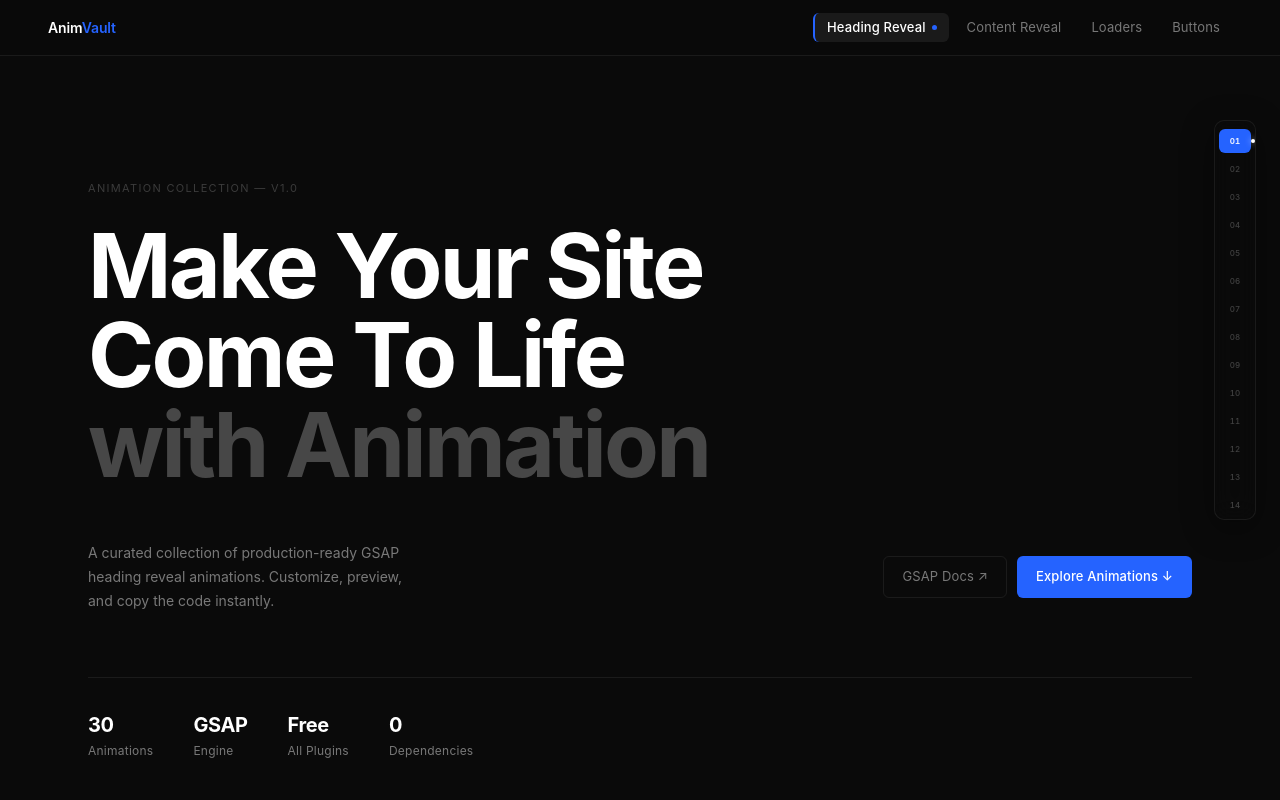
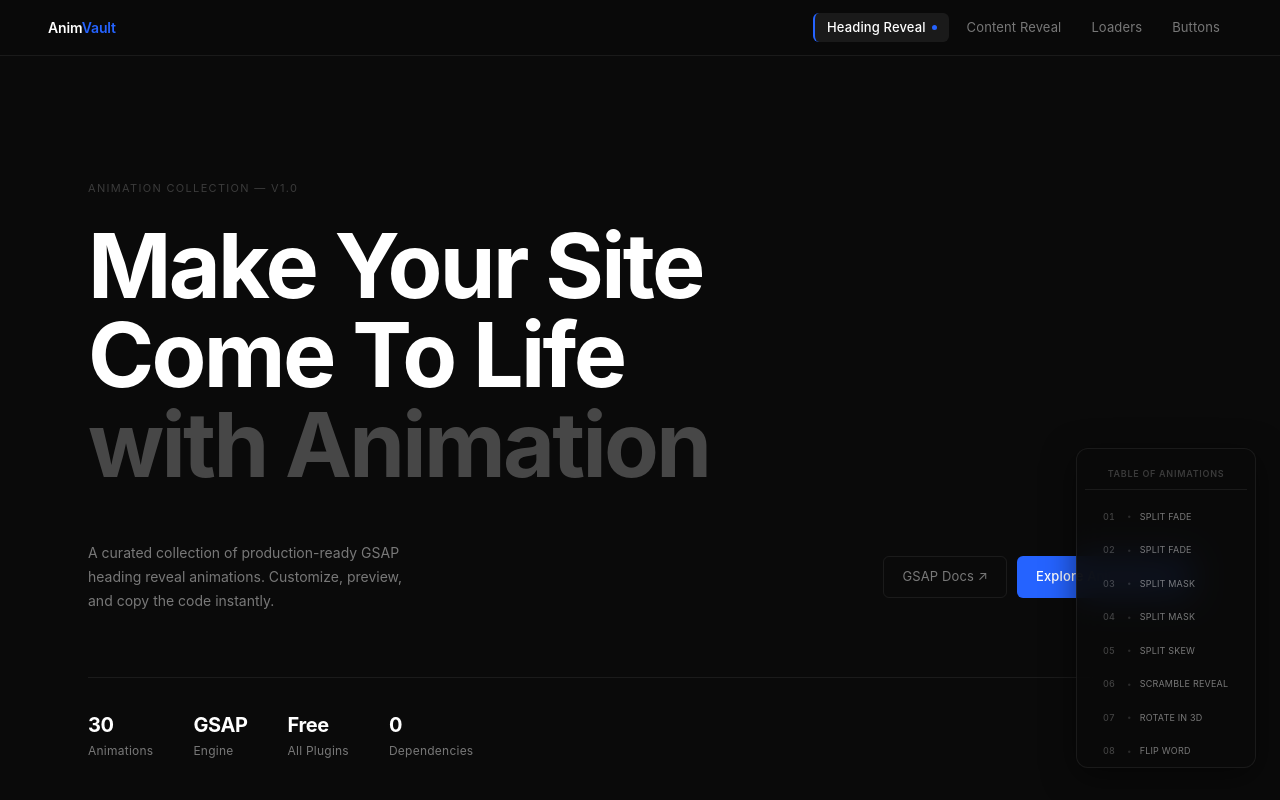
Before and after one commit to dickytrd/animvault, a Next.js app: page /heading-reveal in a window 1280 px wide. Shown: the top 800 px of the page. Built offline with nearby package versions, Linux system fonts and the light colour scheme.

Commit message:
Refine Floating Nav

```diff
--- a/src/components/animation-card/FloatingNav.jsx
+++ b/src/components/animation-card/FloatingNav.jsx
@@ -1,16 +1,56 @@
 'use client'
 
-import { useState, useEffect } from 'react'
+import { useState, useEffect, useRef } from 'react'
 
 export function FloatingNav({ animations }) {
   const [activeId, setActiveId] = useState(null)
   const [scrollProgress, setScrollProgress] = useState(0)
   const [mounted, setMounted] = useState(false)
+  const navContainerRef = useRef(null)
+    const [isNavScrolling, setIsNavScrolling] = useState(false)
+
+  // 🎯 Auto-hide scrollbar when inactive
+  useEffect(() => {
+    const nav = navContainerRef.current
+    if (!nav || !mounted) return
+
+    let timeout
+    const handleScroll = () => {
+      setIsNavScrolling(true)
+      clearTimeout(timeout)
+      timeout = setTimeout(() => setIsNavScrolling(false), 800) // Hide after 800ms
+    }
+
+    nav.addEventListener('scroll', handleScroll)
+    return () => {
+      nav.removeEventListener('scroll', handleScroll)
+      clearTimeout(timeout)
+    }
+  }, [mounted])
 
   // Wait for mount
   useEffect(() => {
     setMounted(true)
   }, [])
+
+  // 🎯 Auto-scroll active item into view (with delay for DOM readiness)
+  useEffect(() => {
+    if (!activeId || !navContainerRef.current || !mounted) return
+
+    const timer = setTimeout(() => {
+      const activeButton = navContainerRef.current?.querySelector(`[data-nav-id="${activeId}"]`)
+
+      if (activeButton) {
+        activeButton.scrollIntoView({
+          behavior: 'smooth',
+          block: 'center',
+          inline: 'nearest',
+        })
+      }
+    }, 150) // Delay 150ms untuk pastikan DOM update selesai
+
+    return () => clearTimeout(timer)
+  }, [activeId, mounted])
 
   // Intersection Observer dengan retry
   useEffect(() => {
@@ -33,35 +73,24 @@ export function FloatingNav({ animations }) {
 
     const observer = new IntersectionObserver(observerCallback, observerOptions)
 
-    // Function to observe sections
     const observeSections = () => {
       const sections = document.querySelectorAll('[data-animation-id]')
-      console.log(`[FloatingNav] Found ${sections.length} sections`)
-
-      sections.forEach((section) => {
-        observer.observe(section)
-      })
-
+      sections.forEach((section) => observer.observe(section))
       return sections.length
     }
 
-    // Try multiple times with increasing delay
     let attempt = 0
     const maxAttempts = 5
     const tryObserve = () => {
       const count = observeSections()
-
       if (count === 0 && attempt < maxAttempts) {
         attempt++
-        console.log(`[FloatingNav] Retry ${attempt}/${maxAttempts}...`)
-        setTimeout(tryObserve, attempt * 200) // 200ms, 400ms, 600ms, 800ms, 1000ms
+        setTimeout(tryObserve, attempt * 200)
       }
     }
 
-    // Initial attempt
     setTimeout(tryObserve, 100)
 
-    // Also observe on DOM changes
     const mutationObserver = new MutationObserver(() => {
       const sections = document.querySelectorAll('[data-animation-id]')
       if (sections.length > 0) {
@@ -69,16 +98,30 @@ export function FloatingNav({ animations }) {
       }
     })
 
-    mutationObserver.observe(document.body, {
-      childList: true,
-      subtree: true,
-    })
+    mutationObserver.observe(document.body, { childList: true, subtree: true })
 
     return () => {
       observer.disconnect()
       mutationObserver.disconnect()
     }
   }, [mounted])
+
+    // 🎯 NEW: Clear active state when at top (hero section)
+  useEffect(() => {
+    const handleScroll = () => {
+      // If scroll position is near top (< 100px), clear active state
+      if (window.scrollY < 100) {
+        setActiveId(null)
+      }
+    }
+
+    window.addEventListener('scroll', handleScroll, { passive: true })
+
+    // Check initial position
+    handleScroll()
+
+    return () => window.removeEventListener('scroll', handleScroll)
+  }, [])
 
   // Scroll progress
   useEffect(() => {
@@ -93,31 +136,16 @@ export function FloatingNav({ animations }) {
     return () => window.removeEventListener('scroll', handleScroll)
   }, [])
 
-  // Smooth scroll dengan multiple fallback methods
+  // Smooth scroll ke section
   const scrollToSection = (id) => {
-    console.log(`[FloatingNav] Scrolling to: ${id}`)
-
-    // Try multiple selectors
-    const element =
-      document.getElementById(id) ||
-      document.querySelector(`[data-animation-id="${id}"]`)
+    const element = document.getElementById(id) || document.querySelector(`[data-animation-id="${id}"]`)
 
     if (element) {
       const rect = element.getBoundingClientRect()
       const offsetTop = window.scrollY + rect.top - 100
 
-      window.scrollTo({
-        top: offsetTop,
-        behavior: 'smooth',
-      })
-
+      window.scrollTo({ top: offsetTop, behavior: 'smooth' })
       window.history.pushState(null, '', `#${id}`)
-    } else {
-      console.error(`[FloatingNav] Element "${id}" not found!`)
-      // List available sections for debugging
-      const available = Array.from(document.querySelectorAll('[data-animation-id]'))
-        .map(el => el.getAttribute('data-animation-id'))
-      console.log('[FloatingNav] Available:', available)
     }
   }
 
@@ -127,15 +155,12 @@ export function FloatingNav({ animations }) {
       if (e.key === 'ArrowDown' || e.key === 'ArrowUp') {
         e.preventDefault()
         const currentIndex = animations.findIndex((a) => a.id === activeId)
-        const nextIndex =
-          e.key === 'ArrowDown'
+        const nextIndex = e.key === 'ArrowDown'
           ? Math.min(currentIndex + 1, animations.length - 1)
           : Math.max(currentIndex - 1, 0)
-
         scrollToSection(animations[nextIndex].id)
       }
     }
-
     window.addEventListener('keydown', handleKeyDown)
     return () => window.removeEventListener('keydown', handleKeyDown)
   }, [activeId, animations])
@@ -166,26 +191,47 @@ export function FloatingNav({ animations }) {
 
       {/* Floating Navigation */}
       <nav
+        ref={navContainerRef}
+        className={`floating-nav ${isNavScrolling ? 'scrolling' : ''}`}
         style={{
           position: 'fixed',
-          left: 'auto',
           right: '24px',
-          top: '40%',
-          transform: 'translateY(-50%)',
+          top: 'auto',
+          bottom: '32px',
+          transform: 'none',
           zIndex: 100,
           display: 'flex',
           flexDirection: 'column',
           gap: '4px',
-          padding: '8px 4px',
-          background: 'rgba(10, 10, 10, 0.9)',
-          backdropFilter: 'blur(12px)',
+          padding: '10px 8px',
+          background: 'rgba(10, 10, 10, 0.92)',
+          backdropFilter: 'blur(16px)',
           border: '1px solid var(--border)',
-          borderRadius: '10px',
-          boxShadow: '0 8px 32px rgba(0, 0, 0, 0.4)',
-          maxHeight: '50vh',
+          borderRadius: '12px',
+          boxShadow: '0 8px 32px rgba(0, 0, 0, 0.5)',
+          maxHeight: '40vh',
           overflowY: 'auto',
+          minWidth: '180px',
+          scrollBehavior: 'smooth',
         }}
       >
+          {/* 🎯 NEW: Header Title */}
+  <div
+    style={{
+      padding: '8px 12px',
+      marginBottom: '8px',
+      borderBottom: '1px solid var(--border)',
+      fontSize: '9px',
+      fontWeight: '600',
+      color: 'var(--text-subtle)',
+      textTransform: 'uppercase',
+      letterSpacing: '0.08em',
+      textAlign: 'center',
+    }}
+  >
+    Table of Animations
+  </div>
+
         {animations.map((anim, index) => {
           const isActive = activeId === anim.id
           const number = String(index + 1).padStart(2, '0')
@@ -193,58 +239,137 @@ export function FloatingNav({ animations }) {
           return (
             <button
               key={anim.id}
+              data-nav-id={anim.id}
               onClick={() => scrollToSection(anim.id)}
               title={`${number} — ${anim.label}`}
+              className={`nav-btn ${isActive ? 'active' : ''}`}
               style={{
+                // ✅ FIX 2: Hapus inline style yang conflict dengan CSS class
+                // Biarkan CSS class (.nav-btn) yang handle background/color/hover
                 display: 'flex',
                 alignItems: 'center',
-                gap: '6px',
-                padding: '6px 8px',
-                background: isActive ? 'var(--accent)' : 'transparent',
-                color: isActive ? '#fff' : 'var(--text-muted)',
+                justifyContent: 'flex-start',
+                gap: '8px',
+                padding: '8px 12px',
                 border: 'none',
-                borderRadius: '6px',
-                fontSize: '9px',
-                fontWeight: isActive ? '600' : '400',
+                borderLeft: '2px solid transparent',
+                borderRadius: '0 8px 8px 0',
+                fontSize: '10px',
+                fontWeight: '400',
                 fontFamily: 'inherit',
                 cursor: 'pointer',
                 whiteSpace: 'nowrap',
-                transition: 'all 0.15s ease',
                 letterSpacing: '0.02em',
                 textTransform: 'uppercase',
-                minWidth: '32px',
-                justifyContent: 'center',
+                minWidth: '150px',
                 position: 'relative',
+                outline: 'none',
+                // Color akan di-handle oleh CSS class (.nav-btn / .nav-btn.active)
               }}
             >
-              <span
-                style={{
+              {/* Number */}
+              <span style={{
                 fontVariantNumeric: 'tabular-nums',
                 opacity: isActive ? 0.9 : 0.5,
-                  fontSize: '8px',
+                fontSize: '9px',
                 fontWeight: isActive ? '700' : '500',
-                }}
-              >
+                minWidth: '20px',
+                textAlign: 'center',
+              }}>
                 {number}
               </span>
 
+              {/* Separator */}
+              <span style={{ opacity: 0.3, fontSize: '8px' }}>•</span>
+
+              {/* Label */}
+              <span style={{
+                overflow: 'hidden',
+                textOverflow: 'ellipsis',
+                whiteSpace: 'nowrap',
+                maxWidth: '110px',
+                fontSize: '9px',
+              }}>
+                {getShortLabel(anim.label)}
+              </span>
+
+              {/* Active Dot */}
               {isActive && (
-                <span
-                  style={{
+                <span style={{
                   position: 'absolute',
-                    right: '-4px',
+                  right: '8px',
                   width: '4px',
                   height: '4px',
                   background: '#fff',
                   borderRadius: '50%',
                   boxShadow: '0 0 6px rgba(255, 255, 255, 0.8)',
-                  }}
-                />
+                }} />
               )}
             </button>
           )
         })}
       </nav>
+
+      {/* CSS Styles */}
+            {/* ── HOVER, ACTIVE & SCROLLBAR STYLES ── */}
+      <style jsx>{`
+        /* Button Styles */
+        .nav-btn {
+          transition: all 0.2s cubic-bezier(0.4, 0, 0.2, 1);
+          background: transparent;
+          color: var(--text-muted);
+        }
+        .nav-btn:hover:not(.active) {
+          background: var(--surface-2) !important;
+          color: var(--text) !important;
+          border-left-color: var(--accent) !important;
+          padding-left: 10px !important;
+          transform: translateX(3px);
+        }
+        .nav-btn:active:not(.active) {
+          transform: translateX(1px) scale(0.98);
+          opacity: 0.85;
+        }
+        .nav-btn.active {
+          background: var(--accent) !important;
+          color: #fff !important;
+          border-left-color: #fff !important;
+          font-weight: 600 !important;
+        }
+        .nav-btn.active:hover {
+          transform: none !important;
+          padding-left: 12px !important;
+        }
+
+        /* 🎯 Auto-Hide Scrollbar Styles */
+        .floating-nav::-webkit-scrollbar {
+          width: 4px;
+        }
+        .floating-nav::-webkit-scrollbar-track {
+          background: transparent;
+        }
+        .floating-nav::-webkit-scrollbar-thumb {
+          background: transparent; /* Hidden by default */
+          transition: background 0.3s ease;
+          border-radius: 2px;
+        }
+        /* Show scrollbar on scroll or hover */
+        .floating-nav.scrolling::-webkit-scrollbar-thumb,
+        .floating-nav:hover::-webkit-scrollbar-thumb {
+          background: var(--border);
+        }
+
+        /* Firefox Support */
+        .floating-nav {
+          scrollbar-width: thin;
+          scrollbar-color: transparent transparent;
+          transition: scrollbar-color 0.3s ease;
+        }
+        .floating-nav.scrolling,
+        .floating-nav:hover {
+          scrollbar-color: var(--border) transparent;
+        }
+      `}</style>
     </>
   )
 }
```
Lines whose indentation alone changed are shown as unchanged.
